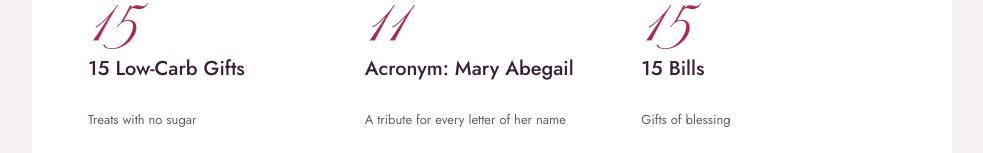
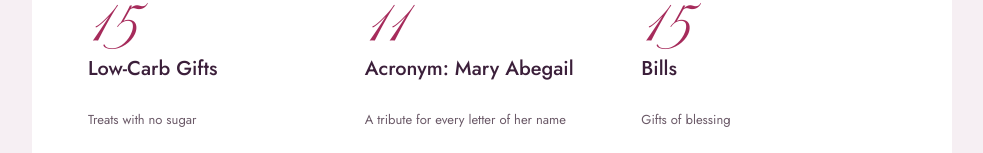
Before and after one commit to rsmatic/rsmatic.github.io, a plain HTML site: page aby.41.programme/index.html in a window 1280 px wide. Shown: the part 563-716 px from the top of the page, without its empty margins (148-1131 px from the left). Drawn offline with Linux system fonts and the light colour scheme.

Commit message:
remove 15

```diff
--- a/aby.41.programme/index.html
+++ b/aby.41.programme/index.html
@@ -83,7 +83,7 @@ h2,.desc{min-height:0}
 <section>
 <p class="label">Part One</p>
 <p class="big" aria-hidden="true">15</p>
-<h2>15 Low-Carb Gifts</h2>
+<h2>Low-Carb Gifts</h2>
 <p class="desc">Treats with no sugar</p>
 <ol>
 <li><b>1</b><span>Sis Ofel</span></li>
@@ -127,7 +127,7 @@ h2,.desc{min-height:0}
 <section>
 <p class="label">Part Three</p>
 <p class="big" aria-hidden="true">15</p>
-<h2>15 Bills</h2>
+<h2>Bills</h2>
 <p class="desc">Gifts of blessing</p>
 <ol>
 <li><b>1</b><span>Ptr Jun &amp; Helie A.</span></li>
```
